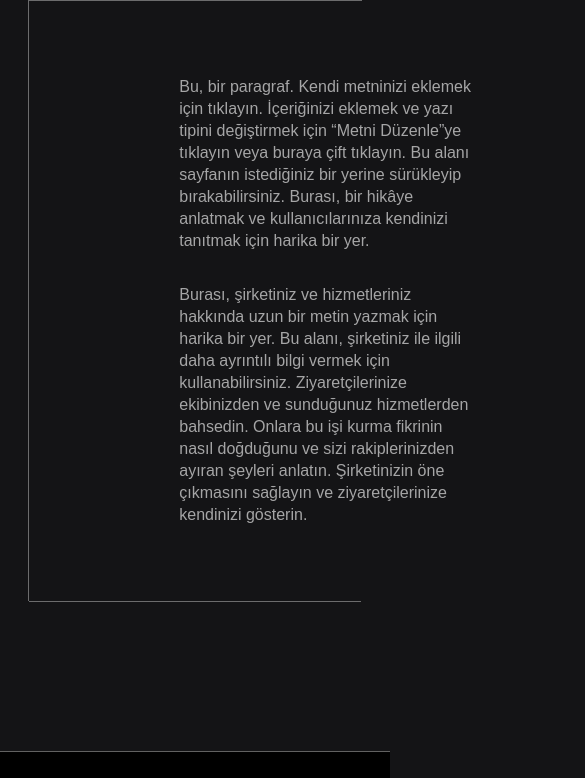
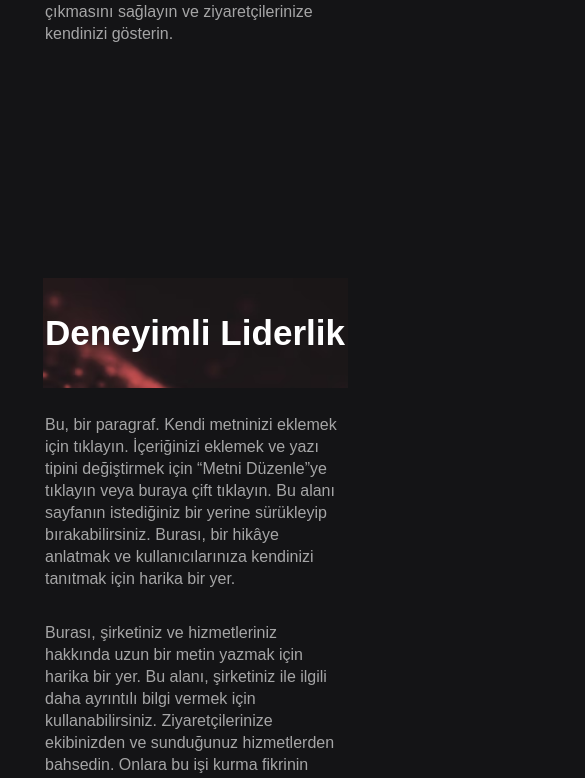
Before and after one commit to Eylul-del/VISTA, a plain HTML site: page vizyon.html in a window 390 px wide. Shown: the part 1174-1952 px from the top of the page, 585 px wide, since content can reach past the window. Drawn offline with Linux system fonts and the light colour scheme; files whose address does not match are found by name.

Commit message:
vizyon fix

```diff
--- a/css/cozumler.css
+++ b/css/cozumler.css
@@ -136,7 +136,6 @@ footer{
     }
 
     header{
-        /* overflow: hidden; */
         position: fixed;
         z-index: 5456;
         max-width: 100% !important;
@@ -224,8 +223,6 @@ footer{
     }
 
     .entegrePhoto::after{
-        /* position: relative;
-         */
         display: flex;
         justify-content: center;
         align-items: center;
@@ -240,6 +237,5 @@ footer{
     }
     footer{
         width: 100%;
-        /* transform: translateY(-900px); */
     }
 }
--- a/css/vizyon.css
+++ b/css/vizyon.css
@@ -1,6 +1,6 @@
 :root{
     --pGray: rgba(255, 255, 255, 0.619);
-    --mainBorderColor: rgba(217, 217, 217, 0.446);
+    /* --mainBorderColor: rgba(217, 217, 217, 0.446); */
 }
 
 
@@ -22,7 +22,7 @@ main{
     height: 1200px;
     width: 85%;
     margin: 0 auto;
-    border: 1px solid var(--mainBorderColor);
+    /* /* border: 1px solid var(--mainBorderColor); */ */
     position: relative;
     top: -150px;
 }
@@ -50,18 +50,18 @@ main .ourStory div,
 }
 
 .title:first-child{
-    border-right: 1px solid var(--mainBorderColor);
+    /* /* border-right: 1px solid var(--mainBorderColor); */ */
 }
 
 .title:last-child{
     background-image: url(./images/back/visyonTitleBack-2.png);
-    border-left: 1px solid var(--mainBorderColor);
+    /* /* border-left: 1px solid var(--mainBorderColor); */ */
 }
 
 
 .leadingExperince{
-    border-top: 1px solid var(--mainBorderColor);
-    border-bottom: 1px solid var(--mainBorderColor);
+    /* /* border-top: 1px solid var(--mainBorderColor); */ */
+    /* /* border-bottom: 1px solid var(--mainBorderColor); */ */
 }
 
 
@@ -71,7 +71,7 @@ main .ourStory div,
     flex-direction: column;
     align-items: center;
     justify-content: center;
-    box-sizing: border-box;
+    /* box-sizing: border-box; */
     padding: 150px;
     width: 200%;
     background-color: rgba(20,20,22,255);
@@ -87,3 +87,54 @@ main .ourStory div,
 .experince{
     width: 200%;
 }
+
+
+
+@media (max-width: 400px) {
+    header{
+        /* border: 3px solid red; */
+        height: 500px;
+    }
+
+    .headerContent p {
+        /* border: 1px solid red; */
+        width: 300px;
+    }
+
+    main{
+        max-width: 400px !important;
+        height: 200vh;
+        /* border: 3px solid red; */
+        /* margin-top: 180px; */
+    }
+    .ourStory,
+    .leadingExperince{
+        max-width: 375px;
+        height: 650px;
+        display: flex;
+        flex-direction: column;
+        align-items: center;
+        /* border: 3px solid blue; */
+    }
+
+    .leadingExperince .title{
+        order: 0;
+    }
+
+    .leadingExperince .experince{
+        order: 1;
+    }
+
+    .title,
+    .storyContent,
+    .experince{
+        max-width: 305px;
+        /* border: 1px solid limegreen; */
+    }
+
+    .storyContent,
+    .experince{
+        height: fit-content;
+        padding: 10px;
+    }
+}
```
